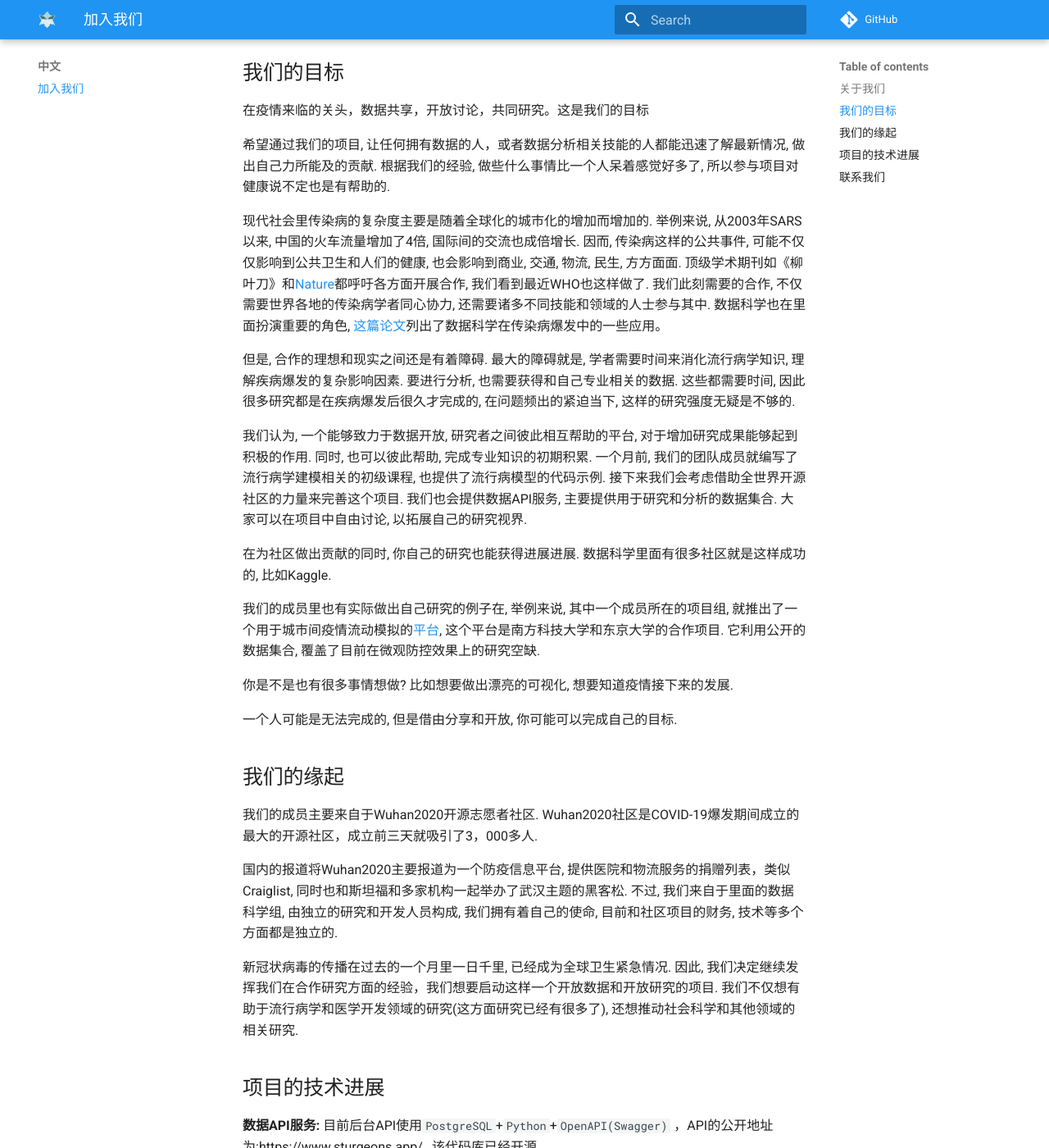
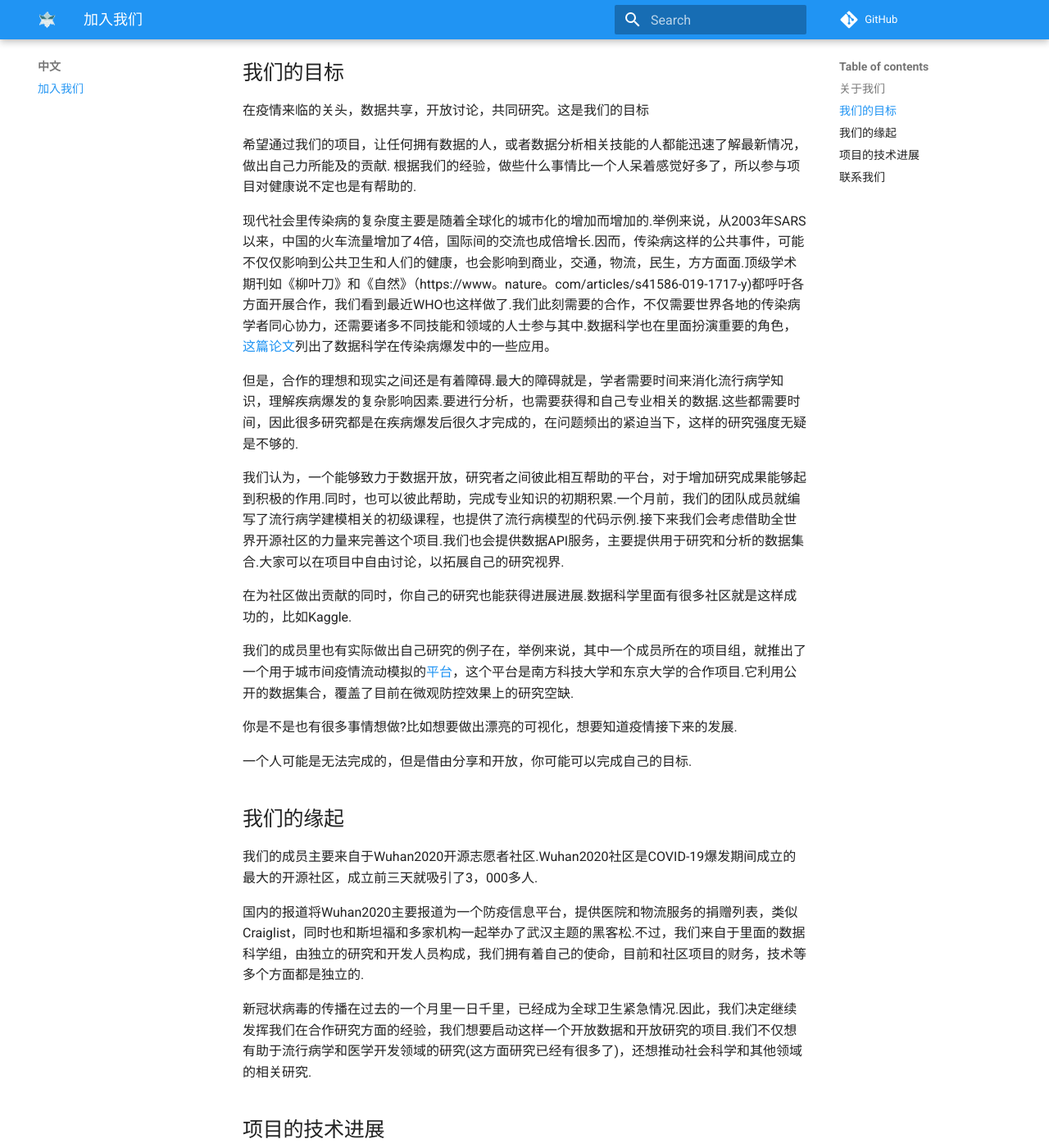
Before and after one commit to Glacier-Ice/data-sci-api, an MkDocs documentation site: the page built from docs/docs/CN/team-up.md, in a window 1280 px wide and 1400 px high, scrolled down 508 px. Shown: the whole window at 82% size. Built offline with MkDocs 1.6.1 and Material for MkDocs 9.7.7, drawn with Linux system fonts in a browser that asks for light colours; nearby versions of some CDN libraries; library files that are not in the unit come from our copies; comment, search, counter and statistics services are not loaded; part of the change alters nothing that is shown; some of the changed text lies outside the part shown.

Commit message:
Update team-up.md

```diff
--- a/docs/docs/CN/team-up.md
+++ b/docs/docs/CN/team-up.md
@@ -1,58 +1,58 @@
-# 欢迎加入我们！
+#欢迎加入我们！
 
-`Glacier Data`是开放数据网站,目前主要致力于COVID-19相关的数据和研究,我们提倡研究共享。欢迎优秀的开发者和科学家们和我们加入和合作。
+`GlacierData`是开放数据网站，目前主要致力于COVID-19相关的数据和研究，我们提倡研究共享。欢迎优秀的开发者和科学家们和我们加入和合作。
 
-我们会简单在下面介绍一下目前项目的进展
+下面介绍一下目前项目的进展
 
-## 关于我们
+##关于我们
 
-我们来自开源社区, 主要是各个专业的数据科学家和工程师. 在过去一个月里, 我们已经进行了一些迷你的项目, 主要是针对当下新冠状病毒的研究的, 未来, 这些研究也可能在其他的公共卫生和公共安全事件上起到作用, 我们致力于产生即时和长期的影响.
+我们来自开源社区，主要是各个专业的数据科学家和工程师.在过去一个月里，我们已经进行了一些迷你的项目，主要是针对当下新冠状病毒的研究的，未来，这些研究也可能在其他的公共卫生和公共安全事件上起到作用，我们致力于产生即时和长期的影响.
 团队成员有着丰富的专业背景，包括物理学、经济学、数学和统计学，计算生物学和计算机科学等。因此我们能够理解跨学科协作的必要性和难点.
 
-## 我们的目标
+##我们的目标
 
 在疫情来临的关头，数据共享，开放讨论，共同研究。这是我们的目标
 
-希望通过我们的项目, 让任何拥有数据的人，或者数据分析相关技能的人都能迅速了解最新情况, 做出自己力所能及的贡献.
-根据我们的经验, 做些什么事情比一个人呆着感觉好多了, 所以参与项目对健康说不定也是有帮助的.
+希望通过我们的项目，让任何拥有数据的人，或者数据分析相关技能的人都能迅速了解最新情况，做出自己力所能及的贡献.
+根据我们的经验，做些什么事情比一个人呆着感觉好多了，所以参与项目对健康说不定也是有帮助的.
 
-现代社会里传染病的复杂度主要是随着全球化的城市化的增加而增加的. 举例来说, 从2003年SARS以来, 中国的火车流量增加了4倍, 国际间的交流也成倍增长. 因而, 传染病这样的公共事件, 可能不仅仅影响到公共卫生和人们的健康, 也会影响到商业, 交通, 物流, 民生, 方方面面. 顶级学术期刊如《柳叶刀》和[Nature](https://www.nature.com/articles/s41586-019-1717-y)都呼吁各方面开展合作, 我们看到最近WHO也这样做了. 我们此刻需要的合作, 不仅需要世界各地的传染病学者同心协力, 还需要诸多不同技能和领域的人士参与其中. 数据科学也在里面扮演重要的角色, [这篇论文](https://royalsocietypublishing。org/doi/pdf/10。1098/rstb。2018。0276)列出了数据科学在传染病爆发中的一些应用。
+现代社会里传染病的复杂度主要是随着全球化的城市化的增加而增加的.举例来说，从2003年SARS以来，中国的火车流量增加了4倍，国际间的交流也成倍增长.因而，传染病这样的公共事件，可能不仅仅影响到公共卫生和人们的健康，也会影响到商业，交通，物流，民生，方方面面.顶级学术期刊如《柳叶刀》和《自然》（https://www。nature。com/articles/s41586-019-1717-y)都呼吁各方面开展合作，我们看到最近WHO也这样做了.我们此刻需要的合作，不仅需要世界各地的传染病学者同心协力，还需要诸多不同技能和领域的人士参与其中.数据科学也在里面扮演重要的角色，[这篇论文](https://royalsocietypublishing。org/doi/pdf/10。1098/rstb。2018。0276)列出了数据科学在传染病爆发中的一些应用。
 
-但是, 合作的理想和现实之间还是有着障碍. 最大的障碍就是, 学者需要时间来消化流行病学知识, 理解疾病爆发的复杂影响因素. 要进行分析, 也需要获得和自己专业相关的数据. 这些都需要时间, 因此很多研究都是在疾病爆发后很久才完成的, 在问题频出的紧迫当下, 这样的研究强度无疑是不够的.
+但是，合作的理想和现实之间还是有着障碍.最大的障碍就是，学者需要时间来消化流行病学知识，理解疾病爆发的复杂影响因素.要进行分析，也需要获得和自己专业相关的数据.这些都需要时间，因此很多研究都是在疾病爆发后很久才完成的，在问题频出的紧迫当下，这样的研究强度无疑是不够的.
 
-我们认为, 一个能够致力于数据开放, 研究者之间彼此相互帮助的平台, 对于增加研究成果能够起到积极的作用. 同时, 也可以彼此帮助, 完成专业知识的初期积累. 一个月前, 我们的团队成员就编写了流行病学建模相关的初级课程, 也提供了流行病模型的代码示例. 接下来我们会考虑借助全世界开源社区的力量来完善这个项目. 我们也会提供数据API服务, 主要提供用于研究和分析的数据集合. 大家可以在项目中自由讨论, 以拓展自己的研究视界.
+我们认为，一个能够致力于数据开放，研究者之间彼此相互帮助的平台，对于增加研究成果能够起到积极的作用.同时，也可以彼此帮助，完成专业知识的初期积累.一个月前，我们的团队成员就编写了流行病学建模相关的初级课程，也提供了流行病模型的代码示例.接下来我们会考虑借助全世界开源社区的力量来完善这个项目.我们也会提供数据API服务，主要提供用于研究和分析的数据集合.大家可以在项目中自由讨论，以拓展自己的研究视界.
 
-在为社区做出贡献的同时, 你自己的研究也能获得进展进展. 数据科学里面有很多社区就是这样成功的, 比如Kaggle.
+在为社区做出贡献的同时，你自己的研究也能获得进展进展.数据科学里面有很多社区就是这样成功的，比如Kaggle.
 
-我们的成员里也有实际做出自己研究的例子在, 举例来说, 其中一个成员所在的项目组, 就推出了一个用于城市间疫情流动模拟的[平台](https://newshub.sustech.edu.cn/zh/html/202002/34047.html?from=timeline&isappinstalled=0), 这个平台是南方科技大学和东京大学的合作项目. 它利用公开的数据集合, 覆盖了目前在微观防控效果上的研究空缺.
+我们的成员里也有实际做出自己研究的例子在，举例来说，其中一个成员所在的项目组，就推出了一个用于城市间疫情流动模拟的[平台](https://newshub.sustech.edu.cn/zh/html/202002/34047.html?from=timeline&isappinstalled=0)，这个平台是南方科技大学和东京大学的合作项目.它利用公开的数据集合，覆盖了目前在微观防控效果上的研究空缺.
 
-你是不是也有很多事情想做? 比如想要做出漂亮的可视化, 想要知道疫情接下来的发展.
+你是不是也有很多事情想做?比如想要做出漂亮的可视化，想要知道疫情接下来的发展.
 
-一个人可能是无法完成的, 但是借由分享和开放, 你可能可以完成自己的目标.
+一个人可能是无法完成的，但是借由分享和开放，你可能可以完成自己的目标.
 
-## 我们的缘起
+##我们的缘起
 
-我们的成员主要来自于Wuhan2020开源志愿者社区. Wuhan2020社区是COVID-19爆发期间成立的最大的开源社区，成立前三天就吸引了3，000多人.
+我们的成员主要来自于Wuhan2020开源志愿者社区.Wuhan2020社区是COVID-19爆发期间成立的最大的开源社区，成立前三天就吸引了3，000多人.
 
-国内的报道将Wuhan2020主要报道为一个防疫信息平台, 提供医院和物流服务的捐赠列表，类似Craiglist, 同时也和斯坦福和多家机构一起举办了武汉主题的黑客松. 不过, 我们来自于里面的数据科学组, 由独立的研究和开发人员构成, 我们拥有着自己的使命, 目前和社区项目的财务, 技术等多个方面都是独立的.
+国内的报道将Wuhan2020主要报道为一个防疫信息平台，提供医院和物流服务的捐赠列表，类似Craiglist，同时也和斯坦福和多家机构一起举办了武汉主题的黑客松.不过，我们来自于里面的数据科学组，由独立的研究和开发人员构成，我们拥有着自己的使命，目前和社区项目的财务，技术等多个方面都是独立的.
 
-新冠状病毒的传播在过去的一个月里一日千里, 已经成为全球卫生紧急情况. 因此, 我们决定继续发挥我们在合作研究方面的经验，我们想要启动这样一个开放数据和开放研究的项目. 我们不仅想有助于流行病学和医学开发领域的研究(这方面研究已经有很多了), 还想推动社会科学和其他领域的相关研究.
+新冠状病毒的传播在过去的一个月里一日千里，已经成为全球卫生紧急情况.因此，我们决定继续发挥我们在合作研究方面的经验，我们想要启动这样一个开放数据和开放研究的项目.我们不仅想有助于流行病学和医学开发领域的研究(这方面研究已经有很多了)，还想推动社会科学和其他领域的相关研究.
 
-## 项目的技术进展
+##项目的技术进展
 
-**数据API服务:** 目前后台API使用`PostgreSQL`+`Python`+`OpenAPI(Swagger)` ，API的公开地址为:https://www.sturgeons.app/ , 该代码库已经开源.
+**数据API服务:**目前后台API使用`PostgreSQL`+`Python`+`OpenAPI(Swagger)`，API的公开地址为:https://www.sturgeons.app/，该代码库已经开源.
 
-**基础数据:** 我们拥有中国公共领域能找到的大部分数据，也在建立患者信息数据库。我们的下一步是国际数据。目前数据这块是我们的工作重点.
+**基础数据:**我们拥有中国公共领域能找到的大部分数据，也在建立患者信息数据库。我们的下一步是国际数据。目前数据这块是我们的工作重点.
 
-**模型:** 我们在Github上的数据建模[项目Repo](https://github。com/wuhan2020/Covid-19-data-science)在Github上收获了100多星. 这在没有任何公开曝光或宣传的情况下实现的。我们已经把它移到独立的REPO中，但在Wuhan2020社区里依然可以看到我们的一个分支.
+**模型:**我们在Github上的数据建模[项目Repo](https://github。com/wuhan2020/Covid-19-data-science)在Github上收获了100多星.这在没有任何公开曝光或宣传的情况下实现的。我们已经把它移到独立的REPO中，但在Wuhan2020社区里依然可以看到我们的一个分支.
 
-**网站:** 当前我们的所有用户都来自GitHub. 为了扩大受众范围, 我们会自己搭一个网站，目前已经有了一个demo。我们也需要数据可视化方面的协助。
+**网站:**当前我们的所有用户都来自GitHub.为了扩大受众范围，我们会自己搭一个网站，目前已经有了一个demo。我们也需要数据可视化方面的协助。
 
-**用户:** 目前已经有人从Github上找到我们，发邮件问是否可以使用我们的数据。我们的核心用户是项目的积极贡献者们, 潜在用户是所有数据科学家和定量研究人员. 这个群体人数众多。根据我们组里的统计, 有1/10的潜在用户会加入讨论，其中又有1/5可能会成为积极的贡献者。
+**用户:**目前已经有人从Github上找到我们，发邮件问是否可以使用我们的数据。我们的核心用户是项目的积极贡献者们，潜在用户是所有数据科学家和定量研究人员.这个群体人数众多。根据我们组里的统计，有1/10的潜在用户会加入讨论，其中又有1/5可能会成为积极的贡献者。
 
 
-## 联系我们
+##联系我们
 
 请发送电子邮件到**stockard.h[AT]gmail[DOT]com**与我联系。
-由于大家都是志愿者, 希望交流可以做到高效. 推荐您仔细读完上面这些内容后，和我们开门见山地交流彼此能带来的帮助。
-这是一个技术和数据驱动型的项目, 再次真诚期待您的加入.
+由于大家都是志愿者，希望交流可以做到高效.推荐您仔细读完上面这些内容后，和我们开门见山地交流彼此能带来的帮助。
+这是一个技术和数据驱动型的项目，再次真诚期待您的加入.
```
